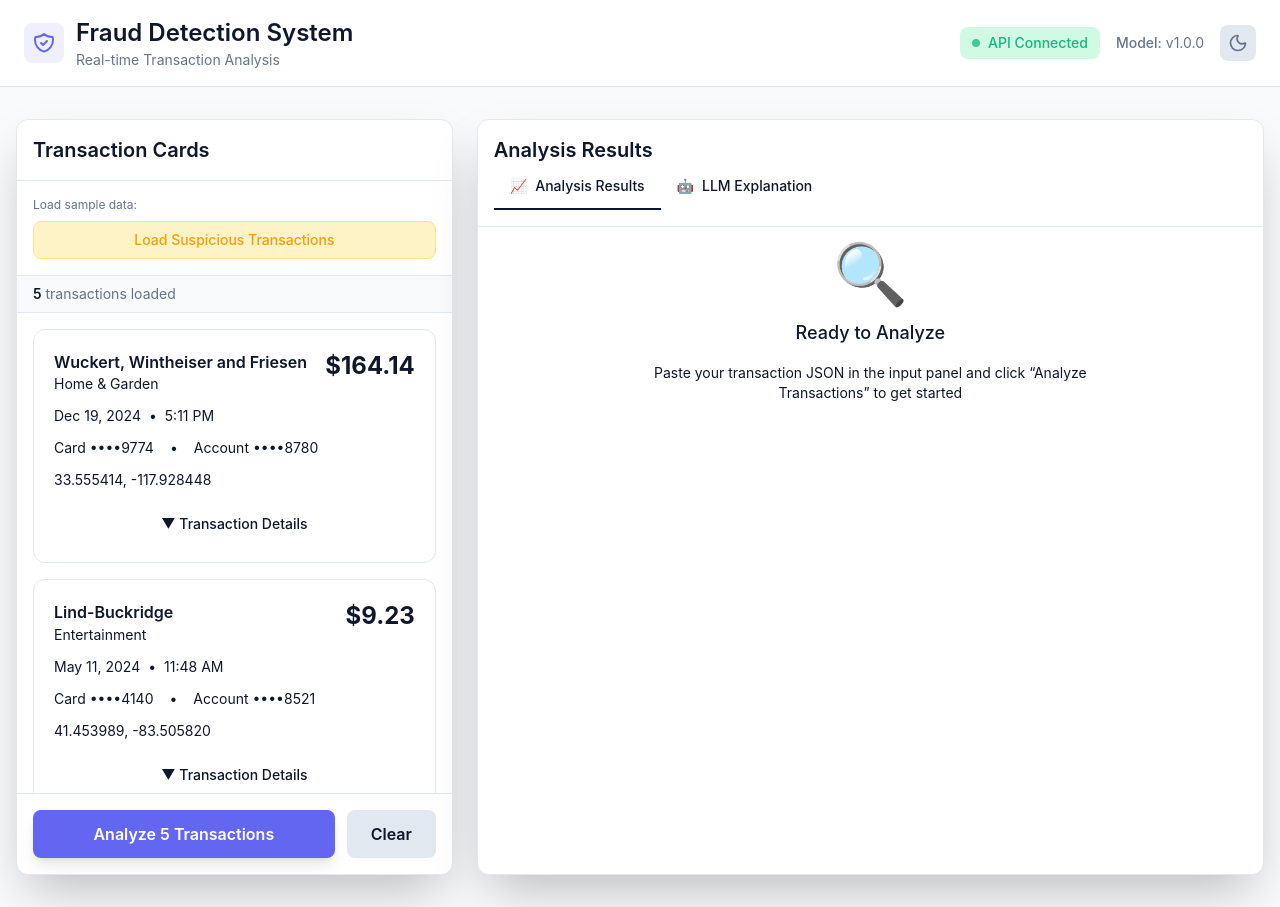
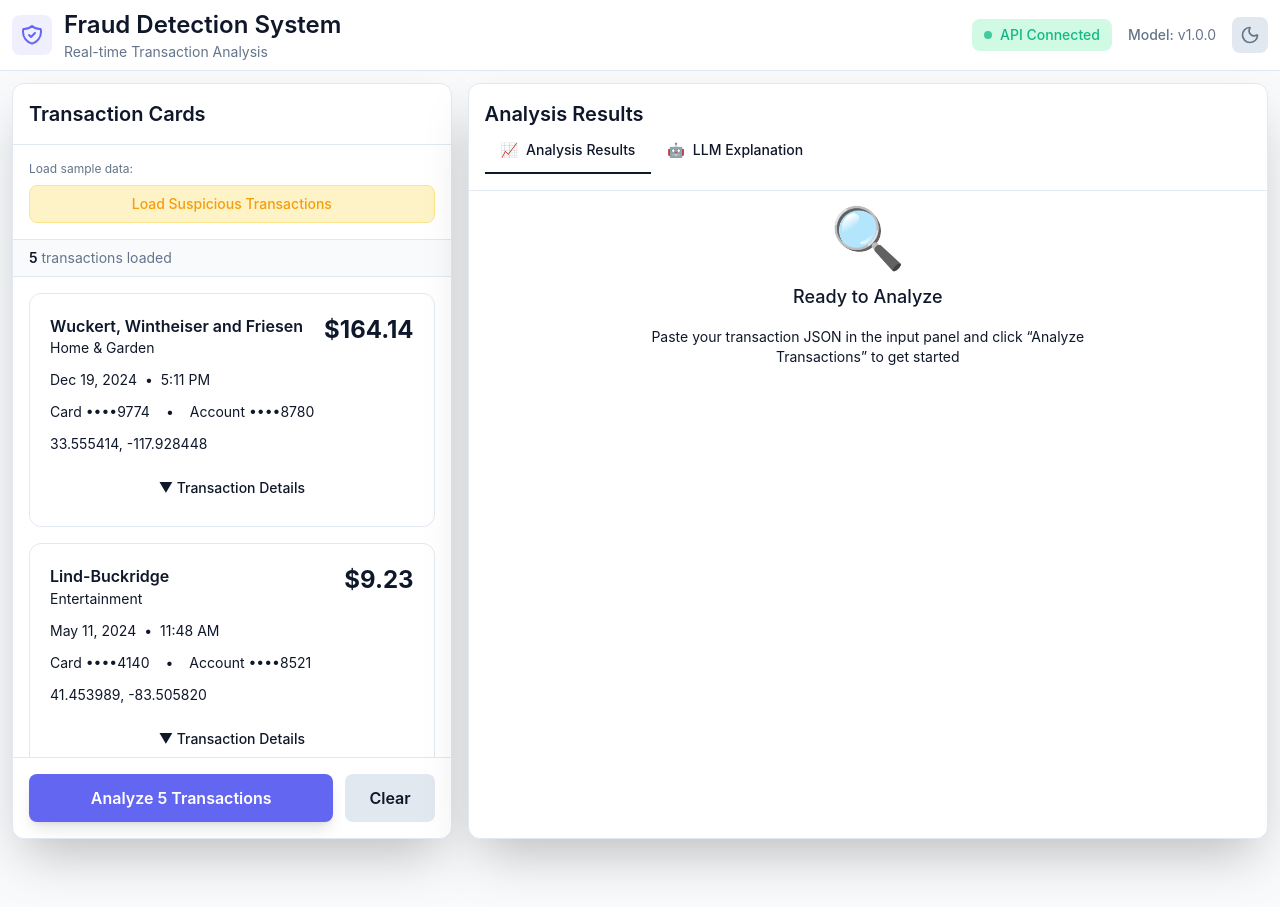
Before and after one commit to eigen-spaced/fraud-detection, a Next.js app in the folder frontend/: page / in a window 1280 px wide. After the commit the page ends 851 px from the top, so only its background shows below. Built offline with nearby package versions, Linux system fonts and the light colour scheme.

Commit message:
style: Reduce padding for compact dashboard layout

```diff
--- a/frontend/app/page.tsx
+++ b/frontend/app/page.tsx
@@ -45,8 +45,8 @@ export default function Home() {
     <div className="min-h-screen" style={{ background: 'var(--background)' }}>
       <Header />
 
-      <main className="container mx-auto px-4 py-8">
-        <div className="grid grid-cols-1 lg:grid-cols-[35%_1fr] gap-6">
+      <main className="container mx-auto px-3 py-3">
+        <div className="grid grid-cols-1 lg:grid-cols-[35%_1fr] gap-4">
           {/* Left Panel - Transaction Input (Sidebar) */}
           <TransactionCardInput
             onAnalyze={handleAnalyze}
--- a/frontend/components/DashboardHeader.tsx
+++ b/frontend/components/DashboardHeader.tsx
@@ -11,7 +11,7 @@ export default function DashboardHeader() {
       className="border-b"
       style={{ borderColor: "var(--border)", background: "var(--surface)" }}
     >
-      <div className="container mx-auto px-6 py-4">
+      <div className="container mx-auto px-3 py-2">
         <div className="flex items-center justify-between">
           {/* Logo and Title */}
           <div className="flex items-center gap-3">
```
